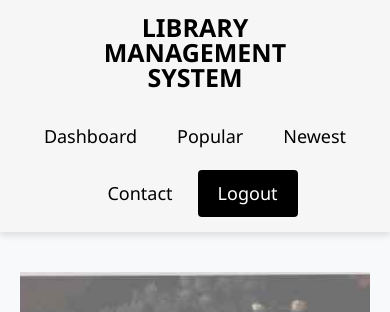
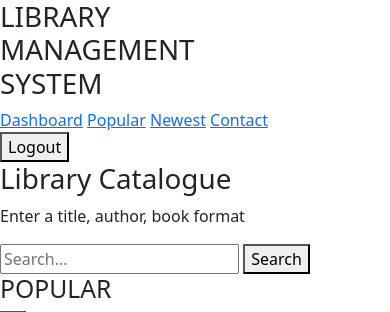
Before and after one commit to asthapatel1125/LMS_CAPSTONE_2025, a Python web app: template Search/src/app/views/templates/search.html in a window 390 px wide. Shown: the top 312 px of the page. Run offline with Jinja, Linux system fonts and the light colour scheme; the template is opened without the code that fills it, so the values that code supplies are empty.

Commit message:
html edited

```diff
--- a/Search/src/app/views/templates/search.html
+++ b/Search/src/app/views/templates/search.html
@@ -9,204 +9,6 @@
     <link href="https://cdnjs.cloudflare.com/ajax/libs/font-awesome/6.0.0-beta3/css/all.min.css" rel="stylesheet" />
 
     <link href="/static/css/search.css" rel="stylesheet" />
-    <style>
-        /* Reset and base styles */
-        * {
-            margin: 0;
-            padding: 0;
-            box-sizing: border-box;
-        }
-        body {
-            font-family: 'Segoe UI', Tahoma, Geneva, Verdana, sans-serif;
-            min-height: 100vh;
-            display: flex;
-            flex-direction: column;
-            background-color: #f8f9fa;
-            color: #333;
-        }
-
-        /* Header styles */
-        .header {
-            display: flex;
-            justify-content: space-between;
-            align-items: center;
-            padding: 15px 20px;
-            background-color:rgb(246, 246, 246);
-            color: #000000;
-            box-shadow: 0 4px 6px rgba(0, 0, 0, 0.1);
-        }
-        .header .logo h1 {
-            font-size: 25px;
-            line-height: 1.0;
-            font-weight: bold;
-        }
-        .nav-links {
-            display: flex;
-            gap: 15px;
-        }
-        .nav-links a {
-            text-decoration: none;
-            padding: 10px 15px;
-            color: #000000;
-            font-size: 18px;
-            border-radius: 4px;
-            transition: background-color 0.3s ease;
-        }
-        .nav-links a:hover {
-            background-color:rgb(197, 197, 197);
-        }
-
-        .logout-btn {
-            background-color:rgb(0, 0, 0);
-            color: white;
-            border: none;
-            padding: 10px 20px;
-            font-size: 18px;
-            border-radius: 4px;
-            cursor: pointer;
-            transition: background-color 0.3s ease;
-        }
-        .logout-btn:hover {
-            background-color:rgb(102, 102, 102);
-        }
-        /* Main content styles */
-        .main-content {
-            flex: 1;
-            padding: 40px 20px;
-        }
-
-        .search-section {
-            margin-bottom : 40px;
-        }
-        .image {
-            background: url('search_image.jpg') no-repeat center center/cover;
-            text-align: center;
-            padding: 130px 20px;
-            color: black;
-        }
-        .image h1 {
-            font-size: 48px;
-            font-weight: bold;
-            text-shadow: 2px 2px 4px rgba(255, 255, 255, 0.4),
-                 0px 4px 6px rgba(0, 0, 0, 0.6); /* Bottom shadow */
-        }
-        .image p{
-            font-size: 20px;
-            font-weight: bold;
-            text-shadow: 2px 2px 5px rgba(255, 255, 255, 0.5); /* Softer shadow */
-        }
-        .search-box {
-            margin-top: 20px;
-        }
-        .search-box input {
-            padding: 10px;
-            width: 60%;
-            border: 1.5px solid rgb(210, 210, 210);
-            border-radius: 5px;
-            background-color: rgb(255, 255, 255); /* background */
-            color: black; /* text */
-            font-size: 16px;
-        }
-        .search-box button {
-            padding: 10px 15px;
-            border: none;
-            background: black;
-            color: white;
-            cursor: pointer;
-            border-radius: 5px;
-        }
-        .book-section {
-            margin-bottom: 40px;
-        }
-        .book-section h2 {
-            text-align: center;
-            color: white;
-            background-color:rgb(0, 0, 0);
-            padding: 15px;
-            border-radius: 6px;
-            margin-bottom: 20px;
-        }
-        /* Carousel styles */
-        .carousel {
-            display: flex;
-            align-items: center;
-            gap: 15px;
-            padding: 20px;
-            background-color: #ffffff;
-            border-radius: 8px;
-            box-shadow: 0 4px 6px rgba(0, 0, 0, 0.1);
-        }
-        .book-container {
-            display: flex;
-            justify-content: space-between;
-            flex: 1;
-        }
-        .book-cover {
-            width: 160px;
-            height: 220px;
-            object-fit: cover;
-            border-radius: 8px;
-            box-shadow: 0 4px 8px rgba(0, 0, 0, 0.2);
-            border: 1px solid #ddd;
-            transition: transform 0.3s ease, box-shadow 0.3s ease;
-        }
-        .book-cover:hover {
-            transform: translateY(-10px);
-            box-shadow: 0 8px 16px rgba(0, 0, 0, 0.3);
-        }
-        .carousel-btn {
-            background-color:rgb(0, 0, 0);
-            color: white;
-            border: none;
-            width: 60px;
-            height: 60px;
-            border-radius: 50%;
-            cursor: pointer;
-            display: flex;
-            align-items: center;
-            justify-content: center;
-            box-shadow: 0 4px 6px rgba(0, 0, 0, 0.2);
-            transition: transform 0.2s ease, background-color 0.2s ease;
-        }
-        .carousel-btn:hover {
-            background-color:rgba(0, 0, 0, 0.32);
-            transform: scale(1.1);
-        }
-        .carousel-btn i {
-            font-size: 20px;
-        }
-        /* Footer styles */
-        .footer {
-            background-color:rgb(0, 0, 0);
-            color: white;
-            padding: 10px;
-            text-align: center;
-            font-size: 5px;
-            border-top: 5px solidrgb(188, 188, 188);
-        }
-        /* Responsive design */
-        @media (max-width: 768px) {
-            .header {
-                flex-direction: column;
-                height: auto;
-                gap: 15px;
-                text-align: center;
-            }
-            .nav-links {
-                flex-wrap: wrap;
-                justify-content: center;
-                gap: 10px;
-            }
-            .book-container {
-                flex-wrap: wrap;
-                gap: 15px;
-            }
-            .book-cover {
-                width: 120px;
-                height: 180px;
-            }
-        }
-</style>
 </head>
 <body>
     <header class="header">
```
